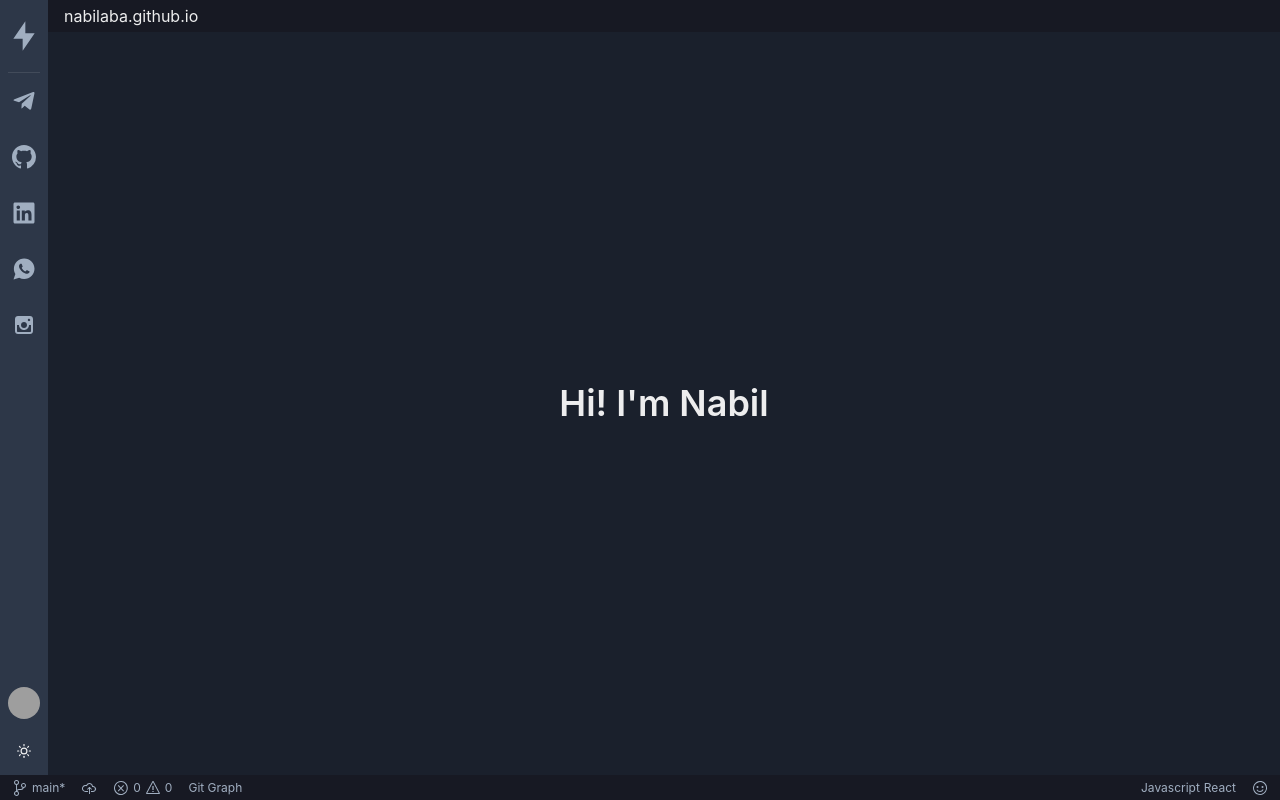
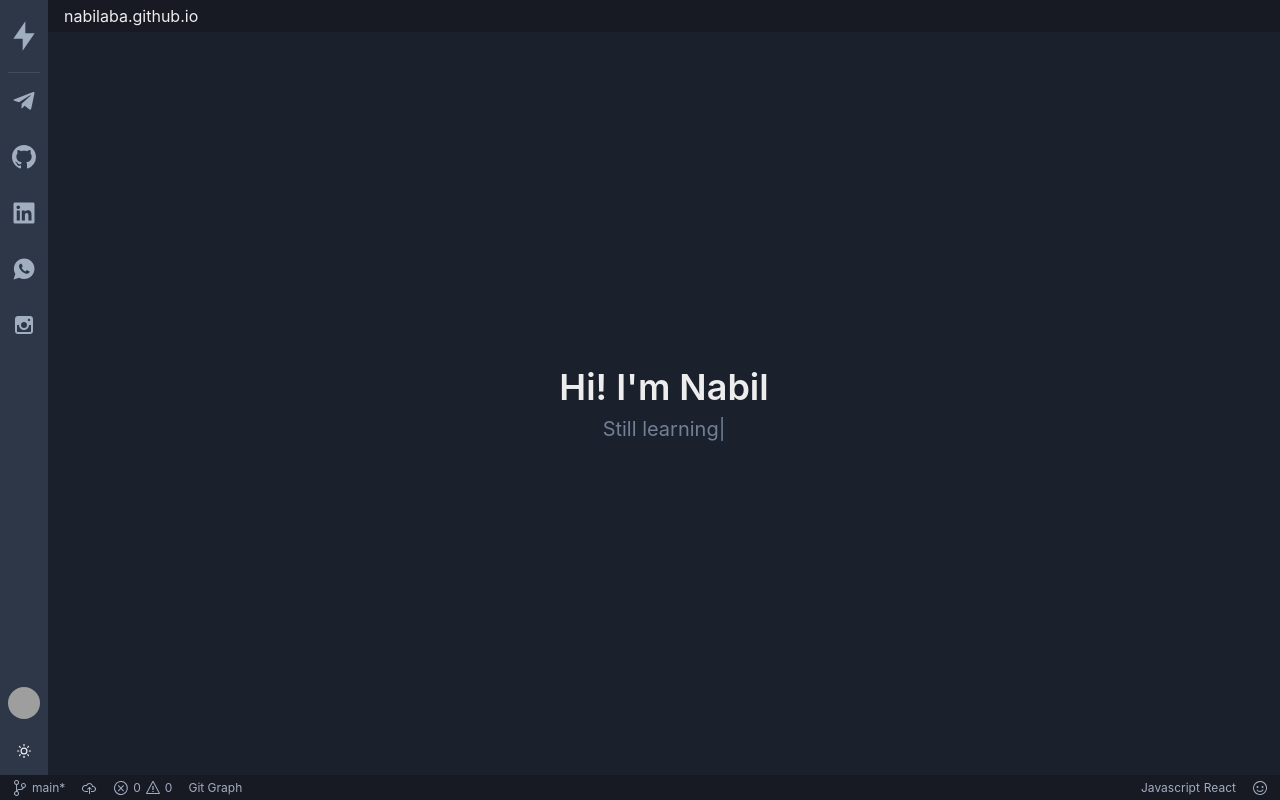
Before and after one commit to nabilaba/nabilaba.github.io, a React (Vite) app: page / in a window 1280 px wide. Built offline with nearby package versions, Linux system fonts and the light colour scheme; grey boxes are pictures that could not be loaded.

Commit message:
added react-typed for animation typing in Homepage

```diff
--- a/package.json
+++ b/package.json
@@ -15,7 +15,8 @@
     "framer-motion": "^6.4.3",
     "react": "^18.0.0",
     "react-dom": "^18.0.0",
-    "react-icons": "^4.4.0"
+    "react-icons": "^4.4.0",
+    "react-typed": "^1.2.0"
   },
   "devDependencies": {
     "@types/react": "^18.0.0",
--- a/src/pages/Home/index.jsx
+++ b/src/pages/Home/index.jsx
@@ -1,4 +1,5 @@
-import { Heading, Stack } from "@chakra-ui/react";
+import { Heading, Stack, Text } from "@chakra-ui/react";
+import Typed from "react-typed";
 
 const Home = () => (
   <Stack
@@ -7,7 +8,23 @@ const Home = () => (
     justifyContent="center"
     h="full"
   >
-    <Heading fontWeight="semibold">Hi! I'm Nabil</Heading>
+    <Stack textAlign="center">
+      <Heading fontWeight="semibold">Hi! I'm Nabil</Heading>
+      <Heading fontWeight="normal" color="gray.500" fontSize="xl">
+        <Typed
+          strings={[
+            "I'm a Frontend Engineering.",
+            "Still learning for Backend Engineering.",
+            "Want to be Fullstack Engineering.",
+          ]}
+          typeSpeed={50}
+          backSpeed={50}
+          backDelay={1000}
+          loop
+          smartBackspace
+        />
+      </Heading>
+    </Stack>
   </Stack>
 );
 
```
Also changed, not shown: 1 other file (tests, documents, lock files or other folders).
